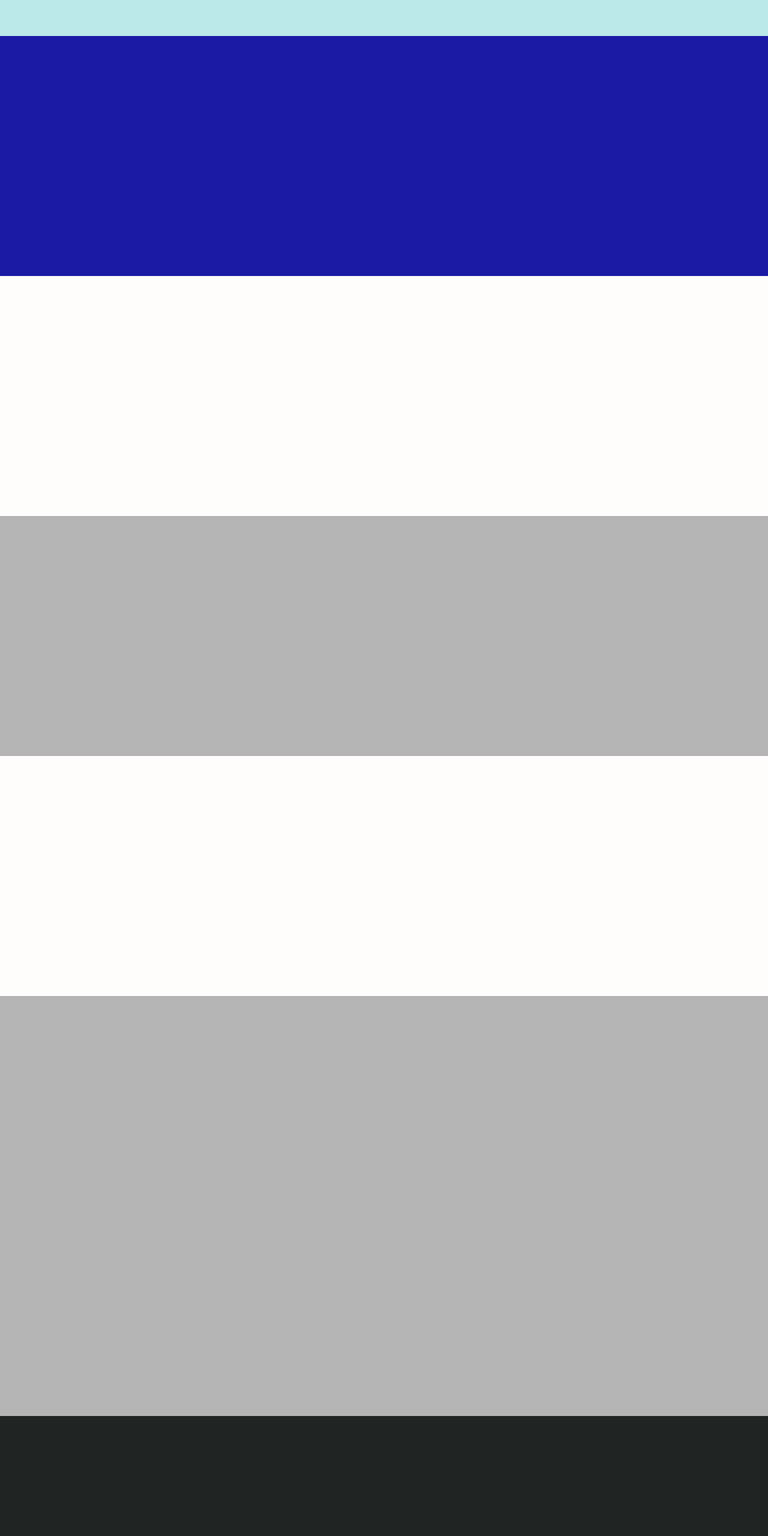
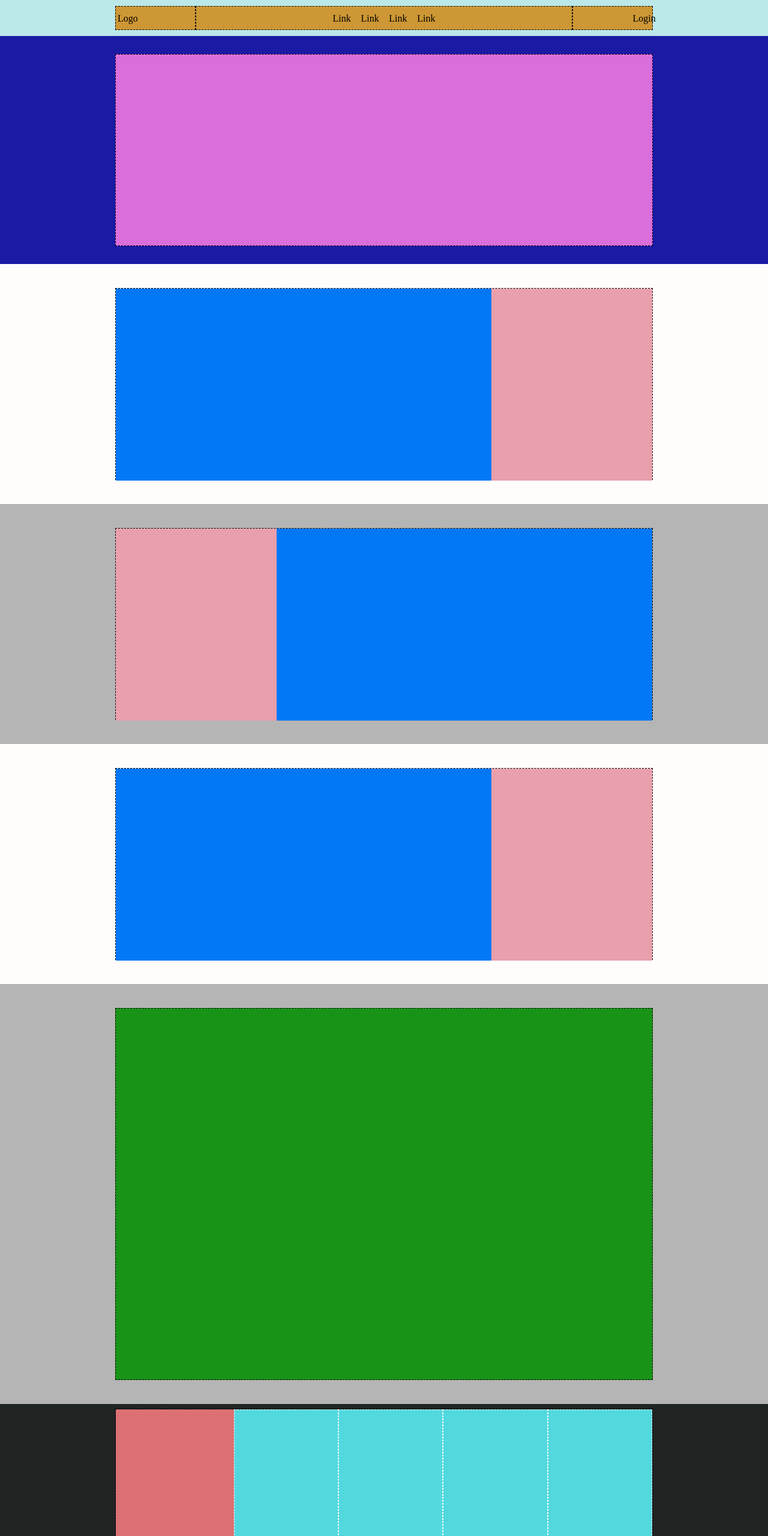
Before and after one commit to LouisAssaneFaye/htmlcss-struttura-discord, a plain HTML site: page index.html in a window 1280 px wide. Shown: the top 2560 px of the page at 60% size. Drawn offline with Linux system fonts and the light colour scheme.

Commit message:
Esercizio terminato

```diff
--- a/index.html
+++ b/index.html
@@ -9,42 +9,126 @@
 </head>
 <body>
 
-    <header class="altezza-piccola">
+    <header class="flex">
 
-        <div></div>
+        <div class="altezza-piccola clearfix" id="sfondo-senape">
+
+            <div>
+                Logo
+            </div>
+
+            <div>
+                <ul class="flex">
+                    <li>Link</li>
+                    <li>Link</li>
+                    <li>Link</li>
+                    <li>Link</li>
+                </dl>
+            </div>
+
+            <div>
+                Login
+            </div>
+
+        </div>
 
     </header>
 
     <main>
 
-        <section id="sfondo-blue">
+        <section id="sfondo-blue" class="flex">
+
+            <div id="sfondo-rosa_accesso">
+
+            </div>
 
         </section>
 
-        <section class="sfondo-bianco">
+        <section class="sfondo-bianco flex">
+
+            <div class="altezza-media clearfix">
+
+                <div class="sfondo-blue_chiaro"></div>
+                <div class="sfondo-rosa_chiaro"></div>
+
+            </div>
 
         </section>
 
-        <section class="sfondo-grigio">
+        <section class="sfondo-grigio flex">
+
+            <div class="altezza-media clearfix">
+
+                <div class="sfondo-rosa_chiaro"></div>
+                <div class="sfondo-blue_chiaro"></div>
+
+            </div>
 
         </section>
 
-        <section class="sfondo-bianco">
+        <section class="sfondo-bianco flex">
+
+            <div class="altezza-media clearfix">
+
+                <div class="sfondo-blue_chiaro"></div>
+                <div class="sfondo-rosa_chiaro"></div>
+
+            </div>
 
         </section>
 
-        <section class="sfondo-grigio">
+        <section class="sfondo-grigio flex">
+
+            <div class="altezza-grande">
+
+            </div>
 
         </section>
 
         <section class="sfondo-nero">
+
+            <div class="altezza-media clearfix">
+
+                <div id="sfondo-rosa_scuro">
+
+                </div>
+
+                <div class="sfondo-verde_acqua">
+
+                </div>
+
+                <div class="sfondo-verde_acqua">
+
+                </div>
+
+                <div class="sfondo-verde_acqua">
+
+                </div>
+
+                <div class="sfondo-verde_acqua">
+
+                </div>
+
+            </div>
 
         </section>
 
 
     </main>
 
-    <footer class="altezza-piccola sfondo-nero">
+    <footer class="sfondo-nero">
+
+        <div class="altezza-piccola flex" id="verde-suo">
+
+            <div>
+                Logo
+            </div>
+
+            <div>
+               Bottone
+            </div>
+
+        </div>
 
     </footer>
 
--- a/style.css
+++ b/style.css
@@ -4,7 +4,7 @@
     box-sizing: border-box;
 }
 
-.altezza-piccola{
+footer,header{
     height: 60px;
 }
 
@@ -14,6 +14,10 @@ header{
 
 section{
     height: 400px;
+}
+
+main section:nth-of-type(1){
+    height: 380px;
 }
 
 main section:nth-of-type(5){
@@ -36,3 +40,147 @@ main section:nth-of-type(5){
 .sfondo-nero{
     background-color: rgba(1, 5, 4, 0.876);
 }
+
+.flex{
+    display: flex;
+    justify-content: center;
+    align-items: center;
+}
+
+
+#sfondo-senape{
+    background-color: rgb(205, 151, 53);
+    width: 70%;
+}
+
+#sfondo-rosa_accesso{
+    background-color: rgb(218, 110, 218);
+    height: 320px;
+    width: 70%;
+    border: 1.5px black dashed;
+}
+
+.altezza-piccola{
+    height: 40px;
+    width: 70%;
+}
+
+.altezza-media{
+    height: 320px;
+    width: 70%;
+    border: 1.5px black dashed;
+}
+
+.altezza-grande{
+    height: 620px;
+    width: 70%;
+    border: 1.5px black dashed;
+    background-color: rgb(24, 147, 24);
+}
+
+.sfondo-nero>.altezza-media{
+    margin:0 auto;
+}
+
+main section:nth-of-type(6){
+    padding-top: 8px;
+}
+
+footer{
+    padding-top: 20px;
+}
+
+.sfondo-nero>.altezza-piccola{
+    margin:0 auto;
+}
+
+.clearfix::after{
+    content:"";
+    display: table;
+    clear: both;
+}
+
+.sfondo-blue_chiaro{
+    width: 70%;
+    background-color: rgb(3, 120, 245);
+    height: 320px;
+    float: left;
+}
+
+.sfondo-rosa_chiaro{
+    width: 30%;
+    background-color: rgb(233, 159, 172);
+    height: 320px;
+    float: left;
+}
+
+#sfondo-rosa_scuro{
+    width: 22%;
+    background-color: rgb(220, 113, 115);
+    height: 320px;
+    float: left;
+}
+
+.sfondo-verde_acqua{
+    width: 19.5%;
+    background-color: rgb(82, 217, 222);
+    height: 320px;
+    float: left;
+    border: 1.5px dashed white;
+}
+
+#verde-suo{
+    background-color: rgb(102, 219, 184);
+    border:0px;
+}
+
+.altezza-piccola.flex{
+    display: flex;
+    justify-content: space-between;
+    align-items: center;
+}
+
+.altezza-piccola.flex>div{
+    width: 6%;
+    height: 24px;
+    background-color: rgb(220, 113, 115);
+    border: dashed black 2px;
+    text-align: center;
+    line-height: 20px;
+}
+
+#sfondo-senape div:nth-of-type(1){
+    border: dashed 1px black;
+    width: 15%;
+    height: 40px;
+    float:left;
+    line-height: 40px;
+    padding-left: 3px;
+
+}
+
+#sfondo-senape div:nth-of-type(3){
+    border: dashed 1px black;
+    width: 15%;
+    height: 40px;
+    float: left;
+    line-height: 40px;
+    padding-left: 100px;
+}
+
+#sfondo-senape div:nth-of-type(2){
+    border: dashed 1px black;
+    width: 70%;
+    height: 40px;
+    float: left;
+}
+
+ul.flex{
+    width: 30%;
+    display: flex;
+    justify-content: space-around;
+    align-content: center;
+    height:40px ;
+    list-style-type: none;
+    margin: 0 auto;
+}
```
Also changed, not shown: 1 other file.
